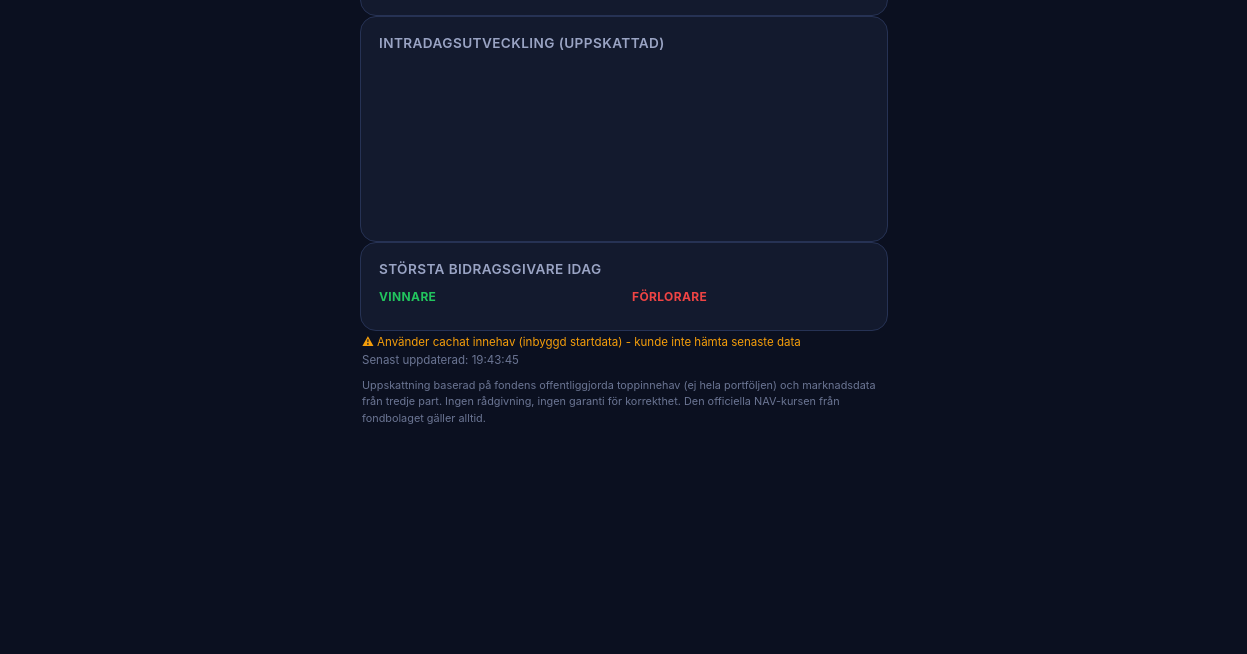
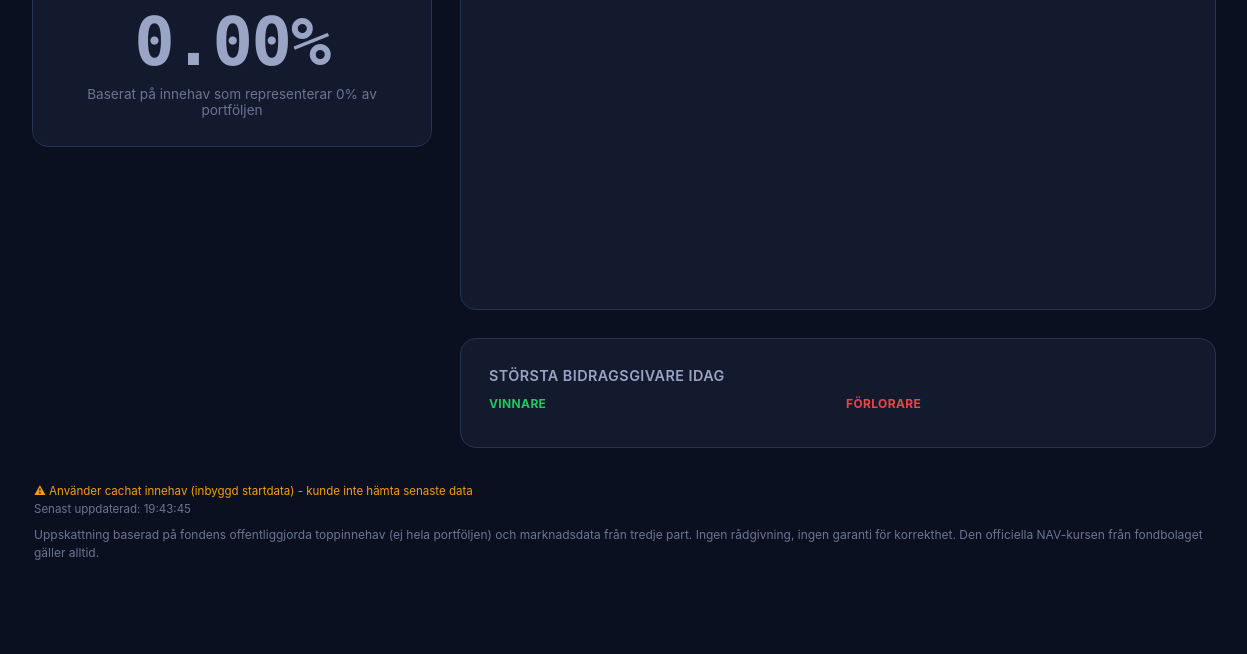
Before and after one commit to LiquifyCD/Robur-Tech-A-Tracker, a website with bundled scripts: page robur-tracker/public/index.html in a window 1536 px wide. Shown: the part 735-1389 px from the top of the page, without its empty margins (144-1391 px from the left). Before the commit the page ends 1212 px from the top, so only its background shows below. Built offline with nearby package versions, Linux system fonts and the light colour scheme; files whose address does not match are found by name.

Commit message:
Add files via upload

```diff
--- a/robur-tracker/public/css/styles.css
+++ b/robur-tracker/public/css/styles.css
@@ -41,6 +41,7 @@ body {
   max-width: 560px;
   margin: 0 auto;
   padding: 16px;
+  padding-top: calc(16px + env(safe-area-inset-top, 0px));
   display: flex;
   flex-direction: column;
   gap: 14px;
@@ -283,9 +284,106 @@ body {
 }
 
 /* ==========================================================================
-   Small screens fine-tuning
+   Small screens fine-tuning (compact phones)
    ========================================================================== */
 @media (max-width: 360px) {
   .headline-change { font-size: 2.4rem; }
   .contributors-columns { gap: 10px; }
 }
+
+/* ==========================================================================
+   iPhone 13 / larger phones (390–430px) — a bit more breathing room
+   ========================================================================== */
+@media (min-width: 390px) {
+  #app-root { padding: 20px; padding-top: calc(20px + env(safe-area-inset-top, 0px)); gap: 16px; }
+  .headline-change { font-size: 3.2rem; }
+  .card { padding: 20px; }
+}
+
+/* ==========================================================================
+   Tablet / small laptop — content still single column but roomier
+   ========================================================================== */
+@media (min-width: 768px) {
+  #app-root { max-width: 640px; }
+}
+
+/* ==========================================================================
+   Desktop — dashboard layout: sticky headline rail + scrolling detail column
+   ========================================================================== */
+@media (min-width: 1024px) {
+  #app-root {
+    max-width: 1040px;
+    padding: 32px;
+    gap: 20px;
+  }
+
+  .app-header { padding: 0 0 4px; }
+  .header-title h1 { font-size: 1.3rem; }
+  .subtitle { font-size: 0.9rem; }
+
+  #content {
+    display: grid;
+    grid-template-columns: 340px 1fr;
+    grid-template-areas:
+      "headline chart"
+      "headline contributors"
+      "footer    footer";
+    align-items: start;
+    gap: 24px;
+  }
+
+  .headline-card {
+    grid-area: headline;
+    position: sticky;
+    top: 32px;
+    padding: 32px 24px;
+  }
+
+  .headline-change { font-size: 3.6rem; }
+
+  .chart-card { grid-area: chart; }
+  .contributors-card { grid-area: contributors; }
+
+  .app-footer { grid-area: footer; padding: 8px 2px 32px; }
+
+  .intraday-chart { height: 220px; }
+}
+
+/* ==========================================================================
+   Large desktop / 1440p monitors — more air, larger type, wider chart
+   ========================================================================== */
+@media (min-width: 1440px) {
+  #app-root {
+    max-width: 1280px;
+    padding: 48px;
+    gap: 24px;
+  }
+
+  .header-title h1 { font-size: 1.5rem; }
+  .subtitle { font-size: 0.95rem; }
+
+  #content {
+    grid-template-columns: 400px 1fr;
+    gap: 28px;
+  }
+
+  .headline-card { padding: 40px 28px; top: 48px; }
+  .headline-change { font-size: 4.2rem; }
+  .coverage-note { font-size: 0.85rem; }
+
+  .card { padding: 28px; }
+  .card-title { font-size: 0.9rem; }
+
+  .intraday-chart { height: 280px; }
+
+  .contributor-row { font-size: 0.9rem; }
+  .disclaimer { font-size: 0.75rem; }
+}
+
+/* Respect reduced motion preference across breakpoints */
+@media (prefers-reduced-motion: reduce) {
+  .live-dot.live-active,
+  .skeleton-block {
+    animation: none;
+  }
+}
```
